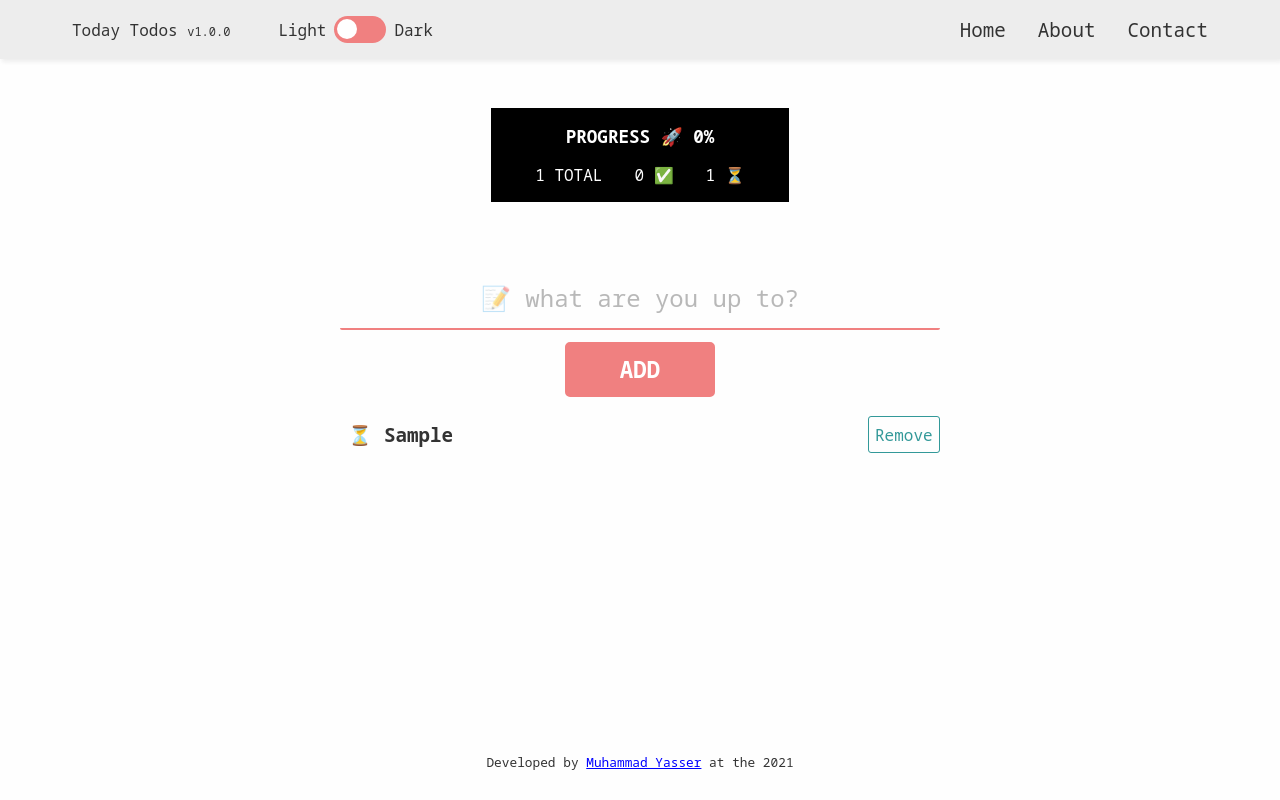
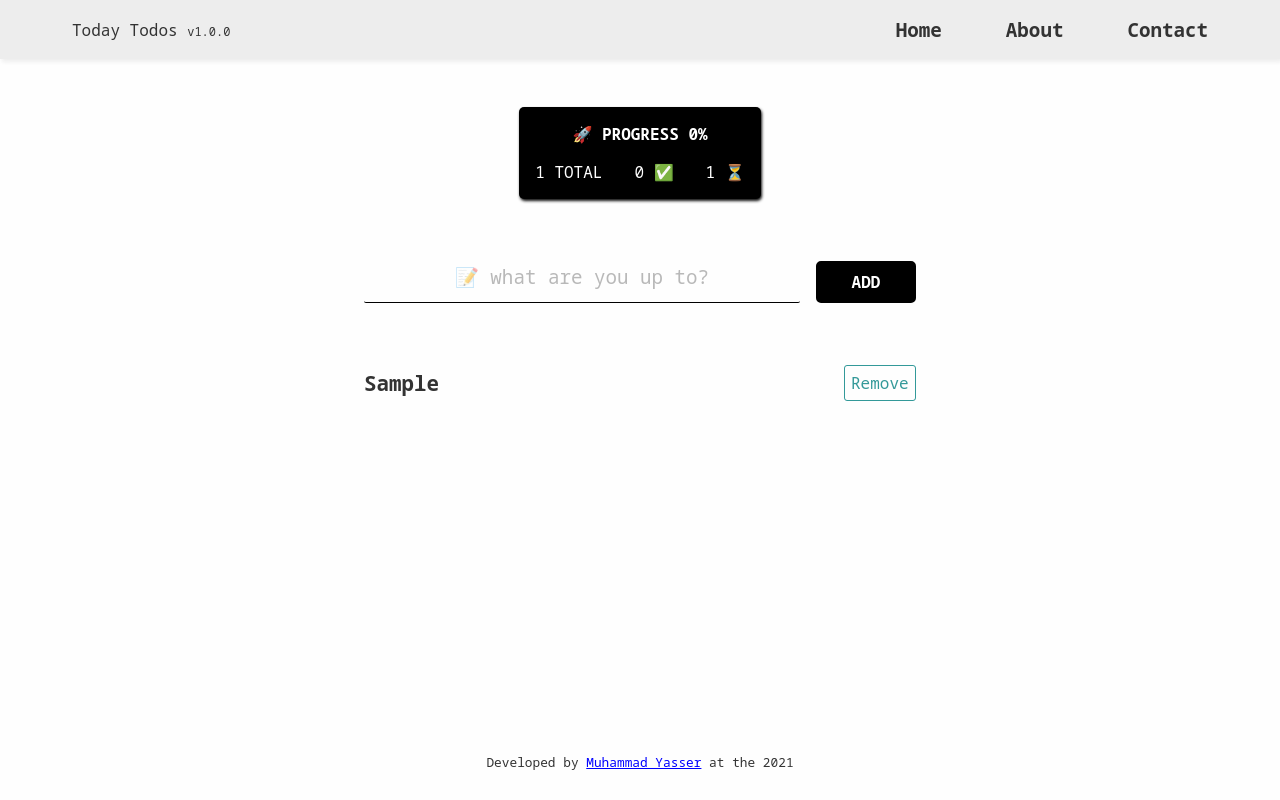
Before and after one commit to roktcode/todaytodos, a Svelte app: page / in a window 1280 px wide. Both pictures are taken after typing "Sample" into the empty fields and a click on the button "ADD". Built offline with nearby package versions, Linux system fonts and the light colour scheme.

Commit message:
made it mobile-first

```diff
--- a/public/global.css
+++ b/public/global.css
@@ -1,8 +1,4 @@
-@import url("https://fonts.googleapis.com/css2?family=Noto+Sans+Mono:wght@400;700&display=swap");
-/*
-* {
-	transition: background;
-} */
+@import url('https://fonts.googleapis.com/css2?family=Noto+Sans+Mono:wght@400;500;600;700&display=swap');
 
 html[data-theme="light"] {
 	--bg-color: #fefefe;
@@ -14,19 +10,32 @@ html[data-theme="light"] {
 	--li-completed-text-color: teal;
 	--li-action-color: rgba(0, 128, 128, 0.8);
 	--li-action-hover-text-color: white;
-	--input-button-bg-color: lightcoral;
-	--input-border-color: lightcoral;
+	/* --input-button-bg-color: lightcoral; */
+	/* --input-button-hover-color: #f06060; */
+
+	--input-button-bg-color: black;
+	--input-button-hover-color: #333;
+	--input-button-hover-border-color: #333;
+	--input-button-border: 3px solid black;
+	--input-border-color: black;
 	--input-border: none;
+
+
+
+	/* --input-border-color: lightcoral; */
 	--input-text-indicator-color: black;
 	--input-placeholder-text-color: #ddd;
-	--input-button-hover-color: #f06060;
 	--input-text-color: black;
-	--input-button-border: 3px solid var(--input-button-bg-color);
-	--input-button-hover-border-color: var(--bg-color);
+
+
 	--stats-bg-color: black;
 	--stats-text-color: var(--bg-color);
-	--stats-container-border: 1px solid var(--bg-color);
-	--stats-border-radius: none;
+	/* --stats-container-border: 1px solid var(--bg-color); */
+	--stats-border-radius: 5px;
+	--stats-container-box-shadow: 1px 2px 3px #111;
+
+
+
 	--li-hover-text-color: rgb(46, 53, 53);
 	--li-completed-hover-text-color: var(--text-color);
 	--footer-link-color: blue;
@@ -87,6 +96,8 @@ body {
 	/* transition: background 0.3s; */
 	/* background-color: #d9afd9;
 	background-image: linear-gradient(90deg, #d9afd9 0%, #97d9e1 100%); */
+	display: grid;
+	grid-template-rows: auto 1fr auto;
 }
 
 a {
--- a/src/App.svelte
+++ b/src/App.svelte
@@ -2,30 +2,12 @@
 	import Navbar from "./components/Navbar.svelte";
 	import TodoView from "./components/TodoView.svelte";
 	import Footer from "./components/Footer.svelte";
-	import { onMount } from "svelte";
-
-	// function loadTheme() {
-	// 	const isDark = localStorage.getItem("isDarkMode");
-	// 	if (isDark) {
-	// 		const json = JSON.parse(isDark);
-	// 		if (json === true)
-	// 			document.documentElement.setAttribute("data-theme", "dark");
-	// 	}
-	// }
-
-	// onMount(() => loadTheme());
 </script>
 
-<div class="grid">
-	<Navbar />
-	<TodoView />
-	<Footer />
-</div>
+<Navbar />
+<TodoView />
+<Footer />
 
 <style>
-	.grid {
-		display: grid;
-		grid-template-rows: auto 1fr auto;
-		min-height: 100vh;
-	}
+
 </style>
--- a/src/components/Navbar.svelte
+++ b/src/components/Navbar.svelte
@@ -10,9 +10,9 @@
 			<div class="logo">
 				<a href="/">Today Todos <span>v1.0.0</span></a>
 			</div>
-			<div class="dark-switch">
-				<DarkModeSwitch isDarkMode={isDarkMode}/>
-			</div>
+			<!-- <div class="dark-switch">
+				<DarkModeSwitch {isDarkMode} />
+			</div> -->
 		</div>
 		<ul class="nav-links">
 			<li><a href="#">Home</a></li>
@@ -58,14 +58,15 @@
 		list-style-type: none;
 		display: flex;
 		justify-content: space-between;
-		gap: 2rem;
+		gap: 4rem;
 		padding: 0;
 		margin: 0;
 	}
 
 	.nav-container ul a {
-		color: var(	--navbar-text-color);
+		color: var(--navbar-text-color);
 		font-size: 1.2rem;
+		font-weight: 600;
 	}
 
 	.brand span {
@@ -79,6 +80,11 @@
 			gap: 2rem;
 		}
 
+		.nav-container ul {
+			gap: 3rem;
+			margin: 0;
+		}
+
 		.nav-container .brand {
 			flex-direction: column;
 			gap: 2rem;
--- a/src/components/TodoView.svelte
+++ b/src/components/TodoView.svelte
@@ -92,7 +92,7 @@
 
 <div class="container">
 	<div class="stats-container">
-		<div class="stats-title">PROGRESS 🚀 {Math.trunc($progress)}%</div>
+		<div class="stats-title">🚀 PROGRESS {Math.trunc($progress)}%</div>
 		<div class="stats">
 			<div class="total">{todoList.length} TOTAL</div>
 			<div class="completed">
@@ -105,6 +105,7 @@
 
 	<div class="add-todos">
 		<div class="todo-input">
+			<div class="form">
 				<form on:submit|preventDefault={addTodo} class="input">
 					<input
 						type="text"
@@ -116,16 +117,19 @@
 						maxlength="50"
 						required
 					/>
-				<button type="submit">ADD</button>
 				</form>
+			</div>
+			<div class="submit">
+				<button type="submit" on:click={addTodo}>ADD</button>
+			</div>
 		</div>
 	</div>
 
-	{#if todoList.length === 0}
+	<!-- {#if todoList.length === 0}
 		<div class="empty-todos">
 			<p>No todos yet 📭</p>
 		</div>
-	{:else}
+	{:else} -->
 	<div class="todo-list">
 		<ul>
 			{#each todoList as { id, text, completed }, idx (id)}
@@ -136,15 +140,11 @@
 					on:click={() => toggleCompleted(id)}
 				>
 					<div class="content-container">
-							<div class="content-prefix">
 						{#if completed}
-									✔
-								{:else}
-									⏳
+							<div class="content-prefix">✔</div>
 						{/if}
-							</div>
 						<div class="content" class:completed>
-								{text}
+							<p>{text}</p>
 						</div>
 					</div>
 					<div class="actions">
@@ -154,13 +154,61 @@
 			{/each}
 		</ul>
 	</div>
-	{/if}
+	<!-- {/if} -->
 </div>
 
 <style>
 	.container {
 		padding: 0 1.5rem;
-		max-width: 100%;
+		display: flex;
+		flex-direction: column;
+		align-items: center;
+		max-width: 350px;
+		width: 100%;
+		margin: 0 auto;
+	}
+
+	.stats-container {
+		display: flex;
+		flex-direction: column;
+		justify-content: center;
+		align-items: stretch;
+		padding: 0.5rem;
+		margin: 1rem auto;
+		margin-bottom: 2rem;
+		color: var(--stats-text-color);
+		background: var(--stats-bg-color);
+		border-radius: var(--stats-border-radius);
+		gap: 1rem;
+		max-width: 250px;
+		border: var(--stats-container-border);
+		box-shadow: var(--stats-container-box-shadow);
+	}
+
+	.stats-title {
+		display: flex;
+		justify-content: center;
+		font-weight: bold;
+		font-size: 1rem;
+		color: white;
+	}
+
+	.stats {
+		display: flex;
+		flex-direction: row;
+		gap: 2rem;
+		justify-content: center;
+		/* align-items: center; */
+		/* font-weight: bold; */
+	}
+
+	.add-todos {
+		display: flex;
+		flex-direction: column;
+		justify-content: center;
+		align-items: stretch;
+		margin: 1rem 0;
+		width: 100%;
 	}
 
 	.todo-input {
@@ -170,16 +218,21 @@
 		justify-content: center;
 	}
 
+	.submit {
+		display: flex;
+		justify-content: flex-end;
+		align-items: center;
+	}
+
 	input {
 		width: 100%;
-		padding: 0.8rem 0.5rem;
 		outline: none;
 		text-align: center;
 		font-weight: bold;
-		font-size: 1.6rem;
+		font-size: 1.2rem;
 		border: none;
 		border: var(--input-border);
-		border-bottom: 2px solid var(--input-border-color);
+		border-bottom: 1px solid var(--input-border-color);
 		background: var(--input-bg-color);
 		caret-color: var(--input-text-indicator-color);
 		color: var(--input-text-color);
@@ -189,102 +242,79 @@
 		/* color: #ccc; */
 		opacity: 0.5;
 		font-weight: lighter;
-		font-size: 1.5rem;
+		font-size: 1rem;
 		display: flex;
 		justify-content: center;
 		align-items: center;
-	}
-
-	.add-todos {
-		display: flex;
-		flex-direction: column;
-		justify-content: center;
-		align-items: stretch;
-		margin: 0 auto;
-		max-width: 600px;
 	}
 
 	.input {
 		display: flex;
 		flex-direction: column;
 		justify-content: center;
-		align-items: center;
+		align-items: flex-end;
 	}
 
-	.input button {
-		/* border: 1px solid teal; */
+	.todo-input button {
 		border: var(--input-button-border);
 		border-radius: 5px;
 		color: white;
 		background: var(--input-button-bg-color);
 		cursor: pointer;
 		transition: all 0.15s;
-		font-size: 1.4rem;
-		width: 150px;
+		font-size: 1rem;
+		width: 80px;
+		height: 35px;
 		font-weight: bold;
 		display: flex;
 		justify-content: center;
 		align-items: center;
-		margin: 0;
+		margin: 0.5rem 0;
 	}
 
-	.input button:hover {
+	.todo-input button:hover {
 		background: var(--input-button-hover-color);
 		border-color: var(--input-button-hover-border-color);
 	}
 
 	.todo-list {
-		max-width: 600px;
-		margin: 0 auto;
+		width: 100%;
 	}
 
 	ul {
 		padding: 0;
 		list-style-position: inside;
+		width: 100%;
 	}
 
 	li {
-		margin-bottom: 1.5rem;
 		cursor: pointer;
 		user-select: none;
 		font-weight: bold;
 		display: flex;
-		justify-content: space-between;
-		gap: 4px;
+		justify-content: stretch;
 		align-items: center;
+		gap: 0.5rem;
 		border-radius: 5px;
 		transition: all 0.2s;
 	}
 
 	.content-container {
 		display: flex;
-		justify-content: flex-start;
+		justify-content: stretch;
 		align-items: baseline;
-		overflow-wrap: break-word;
-		padding-left: 0.5rem;
-		font-size: 1.2rem;
+		font-size: 1.3rem;
+		transition: all 0.2s;
 		flex-grow: 1;
-		transition: all 0.2s;
-		overflow-wrap: break-word;
-		max-width: 500px;
+		min-width: 0;
+		gap: 0.5rem;
 	}
 
-	li .content-container:hover {
+	.content-container:hover {
 		background: var(--li-hover-color);
 		box-shadow: 1px 2px 3px var(--li-hover-box-shadow-color);
 		display: flex;
 		color: var(--li-hover-text-color);
-	}
-
-	li .content {
-		flex-grow: 1;
-		padding: 0.5rem 1rem;
-		overflow-wrap: break-word;
-		max-width: 100%;
-	}
-
-	li .content:hover {
-		text-decoration: line-through;
 	}
 
 	.content-prefix {
@@ -292,6 +322,20 @@
 		height: 20px;
 		color: var(--li-completed-text-color);
 		/* flex-grow: 1; */
+	}
+
+	.content {
+		flex-grow: 1;
+		/* padding: 0.5rem 1rem; */
+		min-width: 0;
+	}
+
+	.content p {
+		overflow-wrap: break-word;
+	}
+
+	.content:hover {
+		text-decoration: line-through;
 	}
 
 	li button {
@@ -302,7 +346,7 @@
 		color: var(--li-action-color);
 		outline: none;
 		transition: all 0.2s;
-		width: 100%;
+		font-size: 0.8rem;
 	}
 
 	li button:hover {
@@ -315,7 +359,7 @@
 
 	.content.completed {
 		text-decoration: line-through;
-		text-decoration-style: double;
+		/* text-decoration-style: double; */
 		font-weight: normal;
 		color: var(--li-completed-text-color);
 	}
@@ -325,79 +369,76 @@
 		color: var(--li-completed-hover-text-color);
 	}
 
-	.stats-container {
-		display: flex;
-		flex-direction: column;
-		justify-content: center;
-		align-items: stretch;
-		padding: 1rem;
-		margin: 1rem auto;
-		margin-bottom: 4rem;
-		color: var(--stats-text-color);
-		background: var(--stats-bg-color);
-		border-radius: var(--stats-border-radius);
-		gap: 1rem;
-		max-width: 300px;
-		border: var(--stats-container-border);
+	@media (min-width: 400px) and (max-width: 600px) {
+		.container {
+			max-width: 450px;
 		}
 
-	.stats-title {
-		display: flex;
-		justify-content: center;
-		font-weight: bold;
-		font-size: 1.1rem;
-		color: white;
+		li button {
+			font-size: 0.9rem;
+		}
 	}
 
-	.stats {
+	@media (min-width: 601px) and (max-width: 700px) {
+		.container {
+			max-width: 500px;
+		}
+
+		input {
+			font-size: 1.4rem;
+		}
+
+		li button {
+			font-size: 1rem;
+		}
+	}
+
+	@media (min-width: 701px) {
+		.container {
+			max-width: 600px;
+		}
+
+		.add-todos button {
+			width: 100px;
+			height: 42px;
+		}
+
+		li button {
+			font-size: 1rem;
+		}
+
+		input {
+			font-size: 1.6rem;
+		}
+
+		input::placeholder {
+			font-size: 1.2rem;
+		}
+
+		.todo-input {
 			display: flex;
 			flex-direction: row;
-		gap: 2rem;
-		justify-content: center;
-		/* align-items: center; */
-		/* font-weight: bold; */
-	}
-	.empty-todos {
-		display: flex;
-		justify-content: center;
 			align-items: center;
-		margin-top: 5rem;
+			gap: 1rem;
+			/* justify-content: ; */
 		}
 
-	/* MEDIA QUERSIS */
-
-	@media (max-width: 320px) {
-		.container {
-			max-width: 320px;
-			/* padding: 1rem 0.5rem; */
+		.form {
+			flex-grow: 1;
+		}
 	}
 
-		.add-todos {
-			max-width: 340px;
+	@media (min-width: 601px) {
+		.content-container {
+			gap: 1rem;
+		}
+
+		li {
+			gap: 1rem;
 		}
 
 		.stats-container {
-			max-width: 320px;
-		}
-
-		.stats {
-			text-align: center;
-		}
-
-		.todo-list {
-			max-width: 320px;
-		}
-
-		.content-container {
-			max-width: 200px;
-			font-size: 1rem;
-		}
-
-		.content {
-			max-width: 100%;
-		}
-		input::placeholder {
-			font-size: 1rem;
+			padding: 1rem;
 		}
 	}
 </style>
```
Lines whose indentation alone changed are shown as unchanged.
